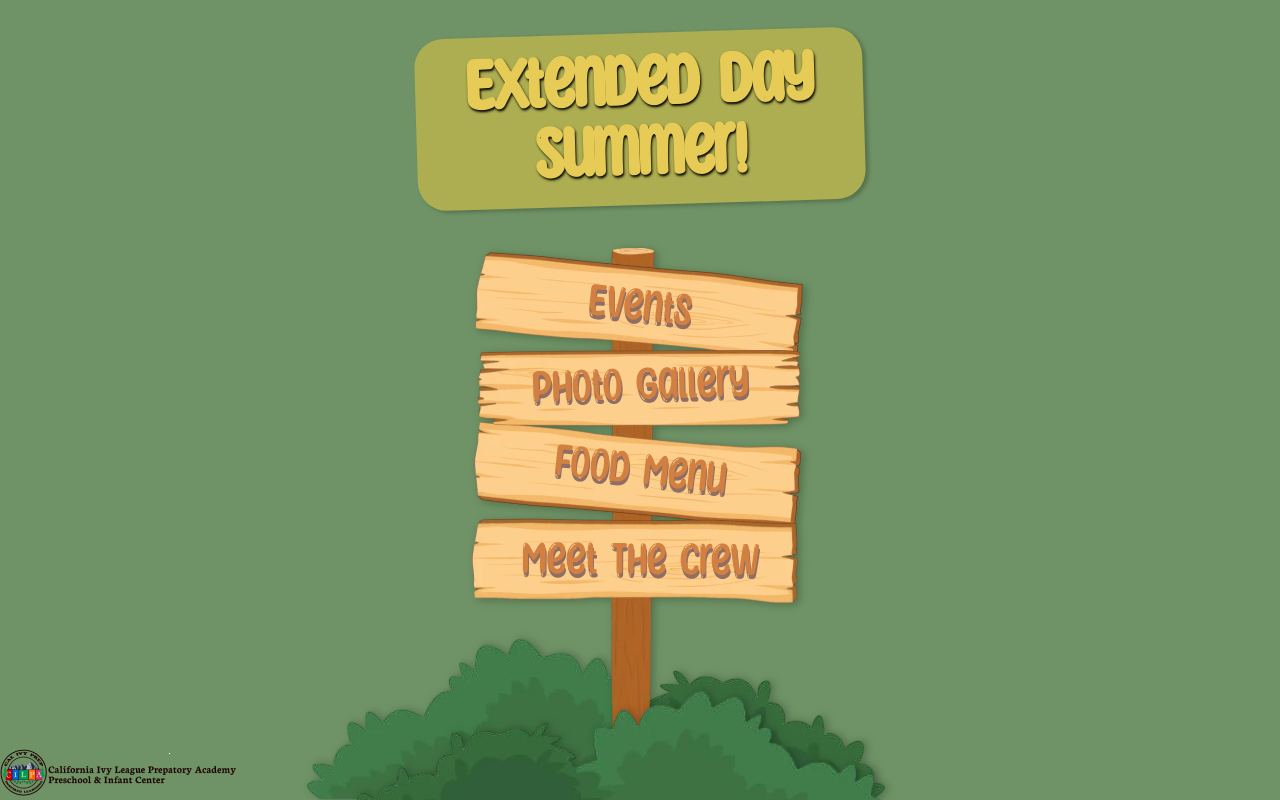
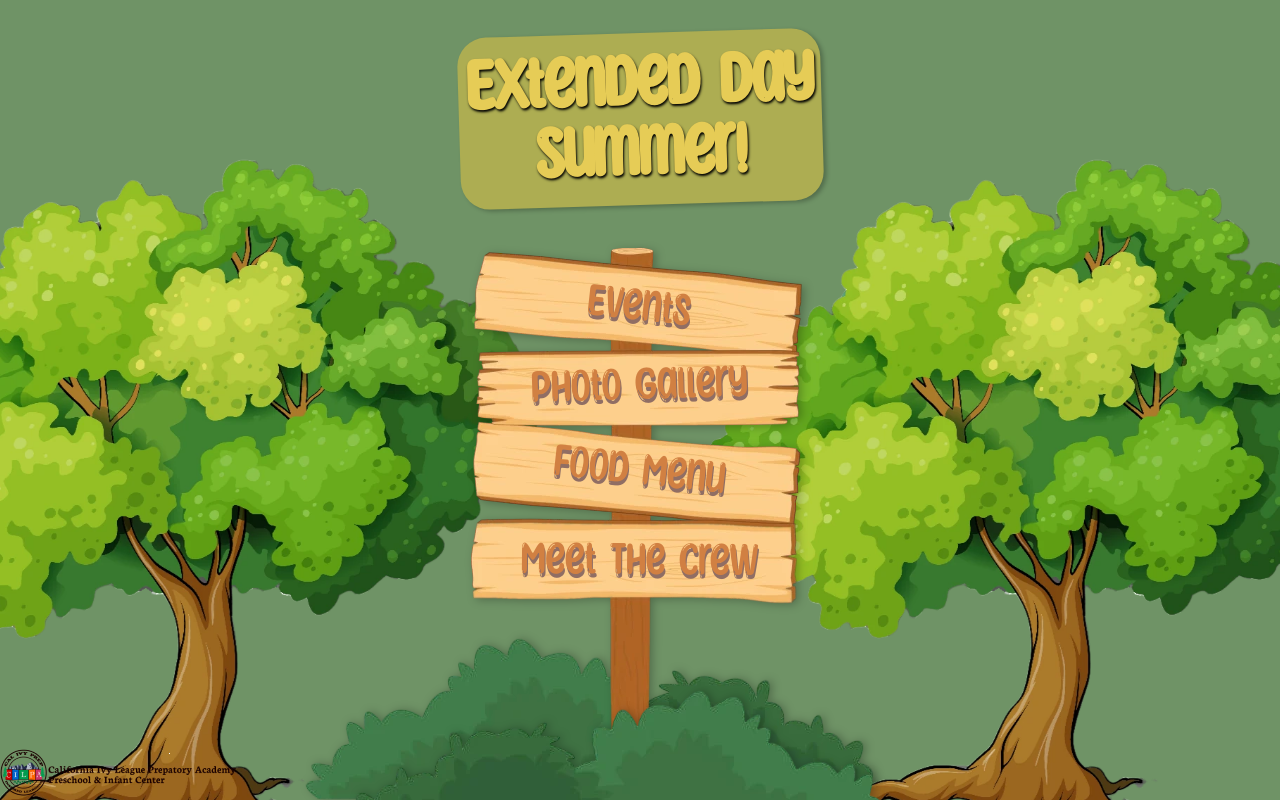
Before and after one commit to ExtendedDay/Website, a plain HTML site: page index.html in a window 1280 px wide. Drawn offline with Linux system fonts and the light colour scheme; a web font is replaced by a local one.

Commit message:
home larger

```diff
--- a/index.html
+++ b/index.html
@@ -17,6 +17,7 @@
                     <h1 class="title">Extended Day Summer!</h1>
                 </div>
             </div>
+            <img class="tree-left" src="Images/tree.webp" alt="">
             <nav class="sign-container">
                 <img role="presentation" class="bush1" src="Images/BushesLtD.webp" alt="">
                 <picture role="presentation" class="signpost">
@@ -31,6 +32,7 @@
                 </ul>
                 <img role="presentation" class="bush2" src="Images/BushesDtL.webp" alt="">
             </nav>
+            <img class="tree-right" src="Images/tree.webp" alt="">
         </div>
     </main>
     <footer><a href="https://calivyprep.org/" target="_blank" rel="noopener noreferrer"><img class="cal-ivy-logo" src="Images/CalIvyPrepLogo.png" alt="Logo and title for California Ivy League Prepretory School"></a></footer>
--- a/style.css
+++ b/style.css
@@ -59,6 +59,12 @@ body {
     overflow-x: clip;
     overflow: hidden;
 
+
+    @media screen and (min-width: 600px) {
+        grid-template-areas: "Left-tree title-bar Right-tree" "Left-tree sign-container Right-tree";
+
+        grid-template-columns: minmax(0, 1fr) 1fr minmax(0, 1fr);
+    }
 }
 
 .title-bar {
@@ -173,28 +179,27 @@ body {
     z-index: 1;
 }
 
-.coming-soon-placer {
-    display: grid;
-    place-content: center;
+/* fit the trees to the sides of the screen. Left should stick to the right side of its box, right should stick to the left side of its box */
+.tree-left,
+.tree-right {
+    overflow: clip;
+    height: 100%;
+    z-index: -1;
+    justify-self: center;
+    transform: translateY(13%);
+
+    @media screen and (max-width: 600px) {
+        display: none;
+    }
+
 }
 
-.coming-soon-alert-container {
-    display: flex;
-    justify-content: center;
-    align-items: center;
-    padding: 1.5em;
-    border-radius: 10px;
-    margin-top: 3rem;
-    background-color: var(--arylideYellow100);
+.tree-left {
+    grid-area: Left-tree;
+}
 
-    .coming-soon-text {
-        font-family: SunnySpells;
-        font-size: 50px;
-        color: var(--pureBlack);
-        text-shadow: 1px 2px 2.5px hsl(0 0 0);
-        text-align: center;
-        text-transform: uppercase;
-    }
+.tree-right {
+    grid-area: Right-tree;
 }
 
 /* Events Page */
```
Also changed, not shown: Gallery/Images/100-300x150.webp (deleted), Gallery/Images/1003-300x400.webp (deleted), Gallery/Images/103-400x300.webp (deleted), Gallery/Images/13-400x300.webp (deleted), Gallery/Images/161-300x150.webp (deleted), Gallery/Images/23-300x400.webp (deleted), Gallery/Images/43-300x380.webp (deleted), Gallery/Images/54-300x280.webp (deleted), Gallery/Images/56-400x300.webp (deleted), Gallery/Images/61-300x280.webp (deleted), Gallery/Images/72-300x200.webp (deleted), Gallery/Images/76-300x150.webp (deleted), Gallery/Images/783-300x300.webp (deleted), Gallery/Images/829-300x280.webp (deleted), 2 more files, 1 other file.
